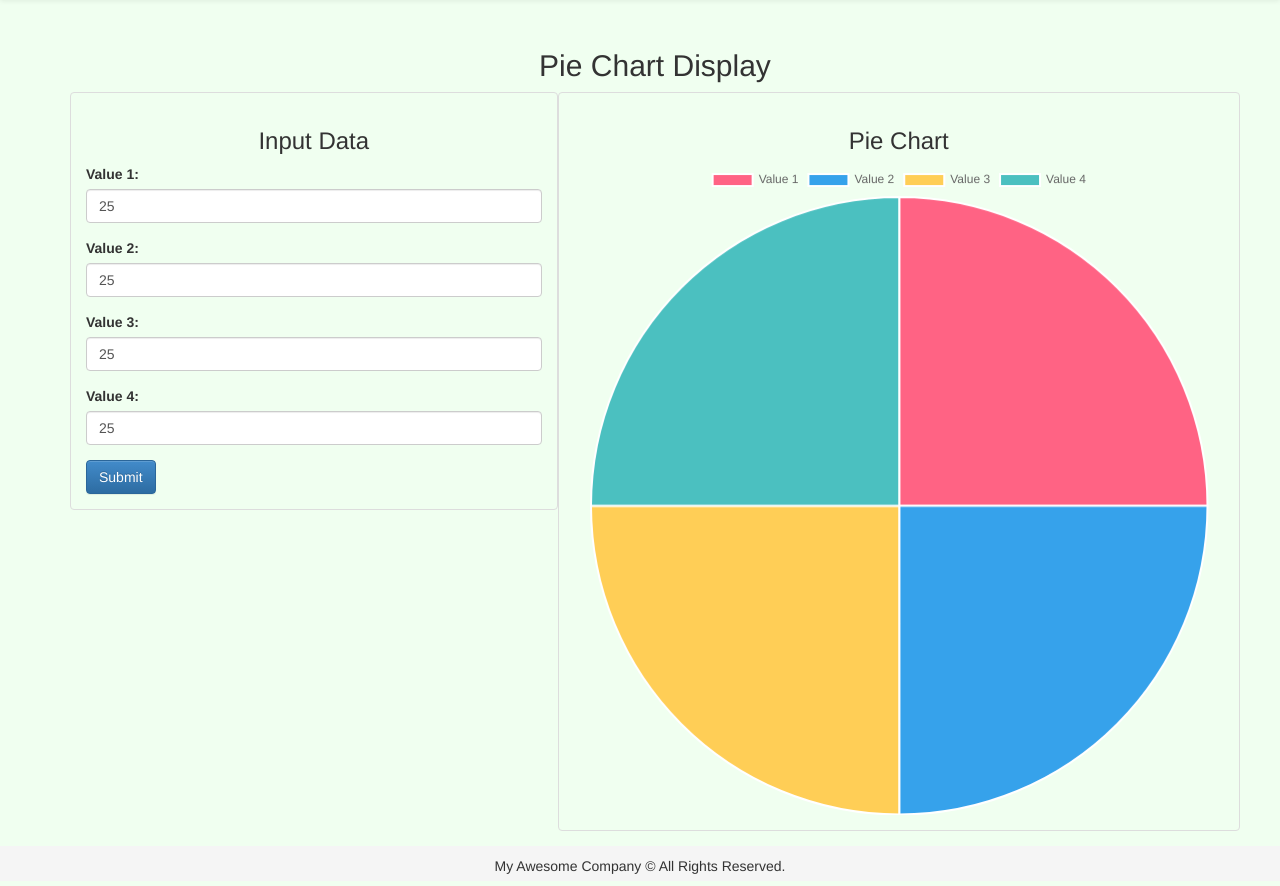
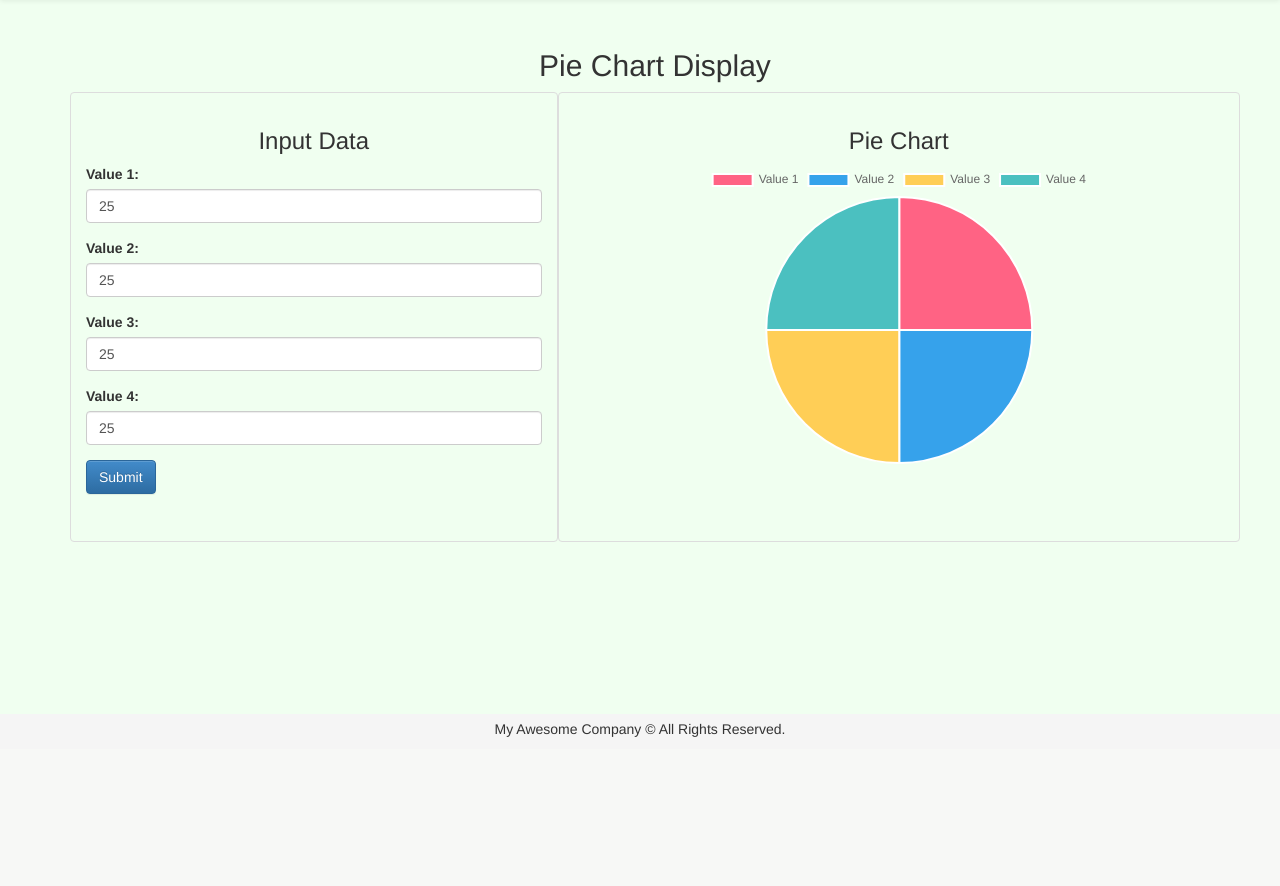
Before and after one commit to DaveY61/flask-mod-template, a Flask app: page /pie_chart in a window 1280 px wide. Shown: the part 51-937 px from the top of the page. After the commit the page ends 788 px from the top, so only its background shows below. Run offline with Flask 3, Linux system fonts and the light colour scheme; some libraries are stand-ins or nearby versions.

Commit message:
fixed pie chart display

```diff
--- a/app/modules/module_1/static/css/style.css
+++ b/app/modules/module_1/static/css/style.css
@@ -4,15 +4,19 @@
     border-radius: 4px;
     padding: 15px;
     margin-bottom: 20px;
+    height: 450px; /* Ensure both boxes are of similar height */
 }
 
+/* Center the panel titles */
 .panel-container h3 {
     text-align: center;
 }
 
 /* Adjust the size of the form and chart to be similar */
 #pieChart {
-    height: 200px; /* Adjust as needed */
+    width: 100%; /* Make it responsive */
+    height: 100%; /* Adjust as needed */
+    max-height: 300px; /* Ensure the chart does not exceed this height */
 }
 
 /* Center the title */
--- a/app/modules/module_1/templates/pages/pie_chart.html
+++ b/app/modules/module_1/templates/pages/pie_chart.html
@@ -42,7 +42,6 @@
 <script src="https://cdn.jsdelivr.net/npm/chart.js"></script>
 <script>
     document.addEventListener('DOMContentLoaded', (event) => {
-        // Convert values to a JSON object and escape it to prevent injection issues
         const values = JSON.parse('{{ values|tojson|safe }}');
         createPieChart(values);
     });
@@ -57,6 +56,10 @@
                     data: [values.value1, values.value2, values.value3, values.value4],
                     backgroundColor: ['#FF6384', '#36A2EB', '#FFCE56', '#4BC0C0'],
                 }]
+            },
+            options: {
+                responsive: true,
+                maintainAspectRatio: false
             }
         });
     }
```
